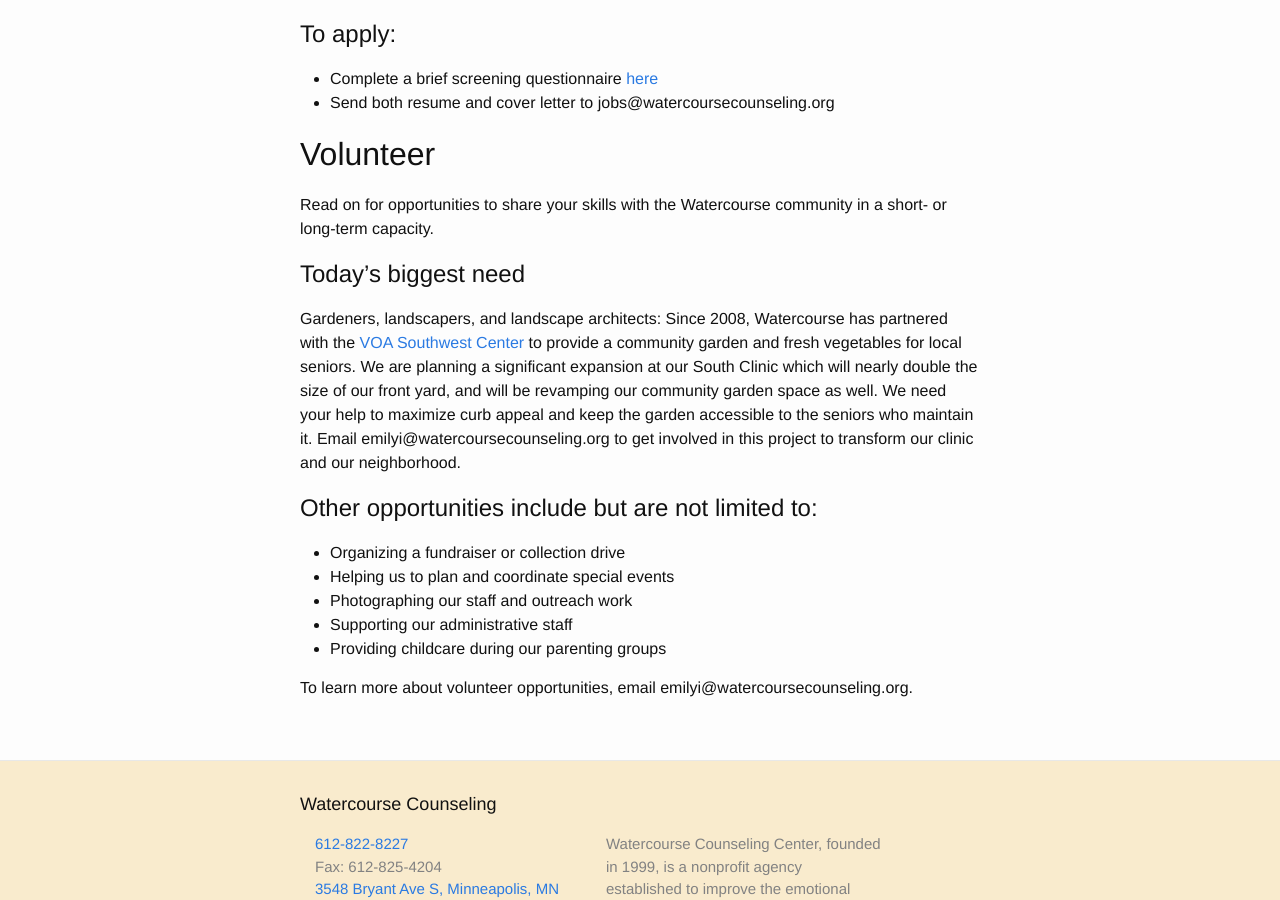
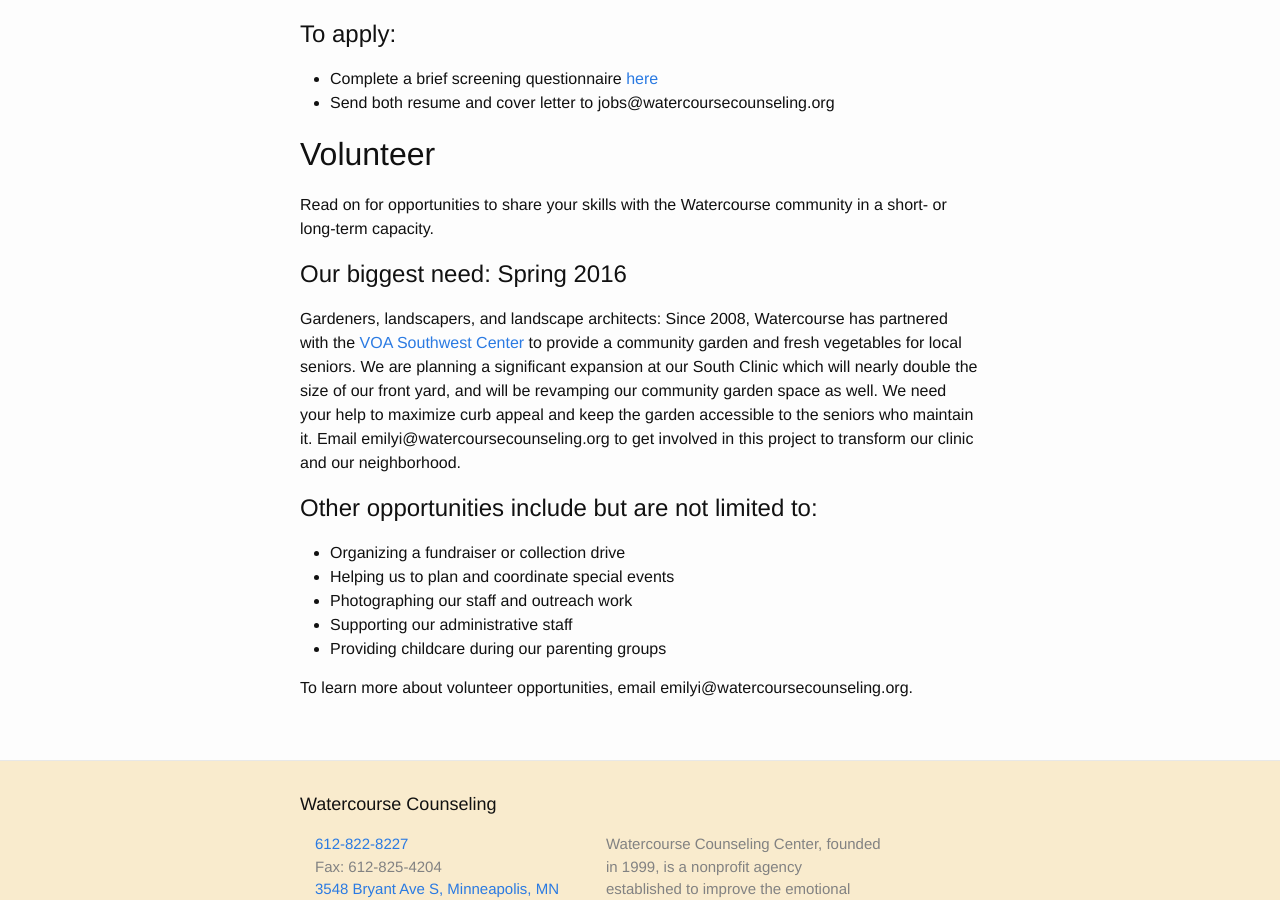
Before and after one commit to watercourse-cc/watercourse, a Jekyll site: the page built from join.md, in a window 1280 px wide and 900 px high, scrolled down 1463 px. Built offline with Jekyll 4.4.1, drawn with Linux system fonts in a browser that asks for light colours.

Commit message:
Update join.md

```diff
--- a/join.md
+++ b/join.md
@@ -34,7 +34,7 @@
 
 Read on for opportunities to share your skills with the Watercourse community in a short- or long-term capacity.
 
-# Today's biggest need
+# Our biggest need: Spring 2016
 
 Gardeners, landscapers, and landscape architects: Since 2008, Watercourse has partnered with the [VOA Southwest Center](http://www.voamnwi.org/southwest-center) to provide a community garden and fresh vegetables for local seniors. We are planning a significant expansion at our South Clinic which will nearly double the size of our front yard, and will be revamping our community garden space as well. We need your help to maximize curb appeal and keep the garden accessible to the seniors who maintain it. Email emilyi@watercoursecounseling.org to get involved in this project to transform our clinic and our neighborhood.
 
```
